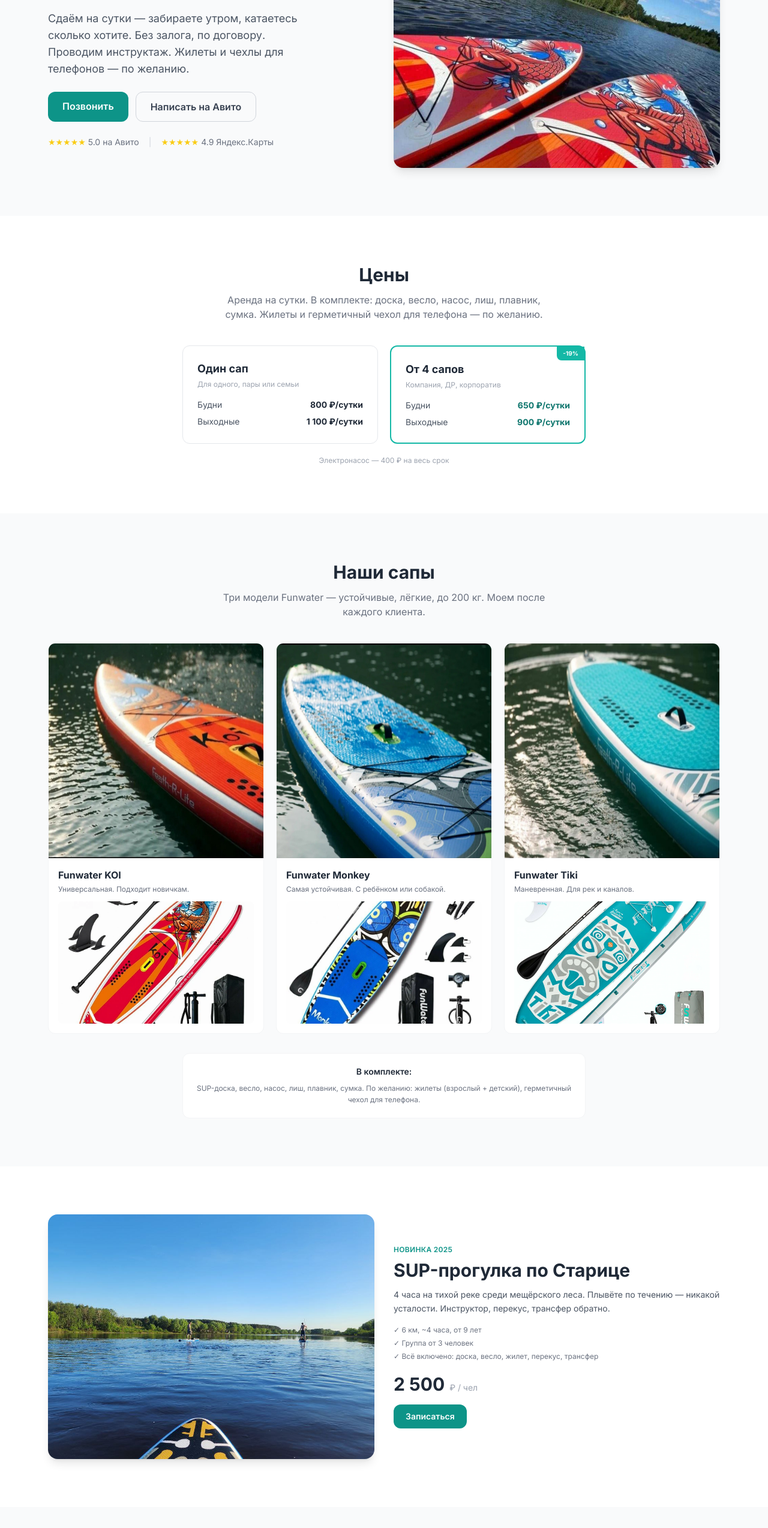
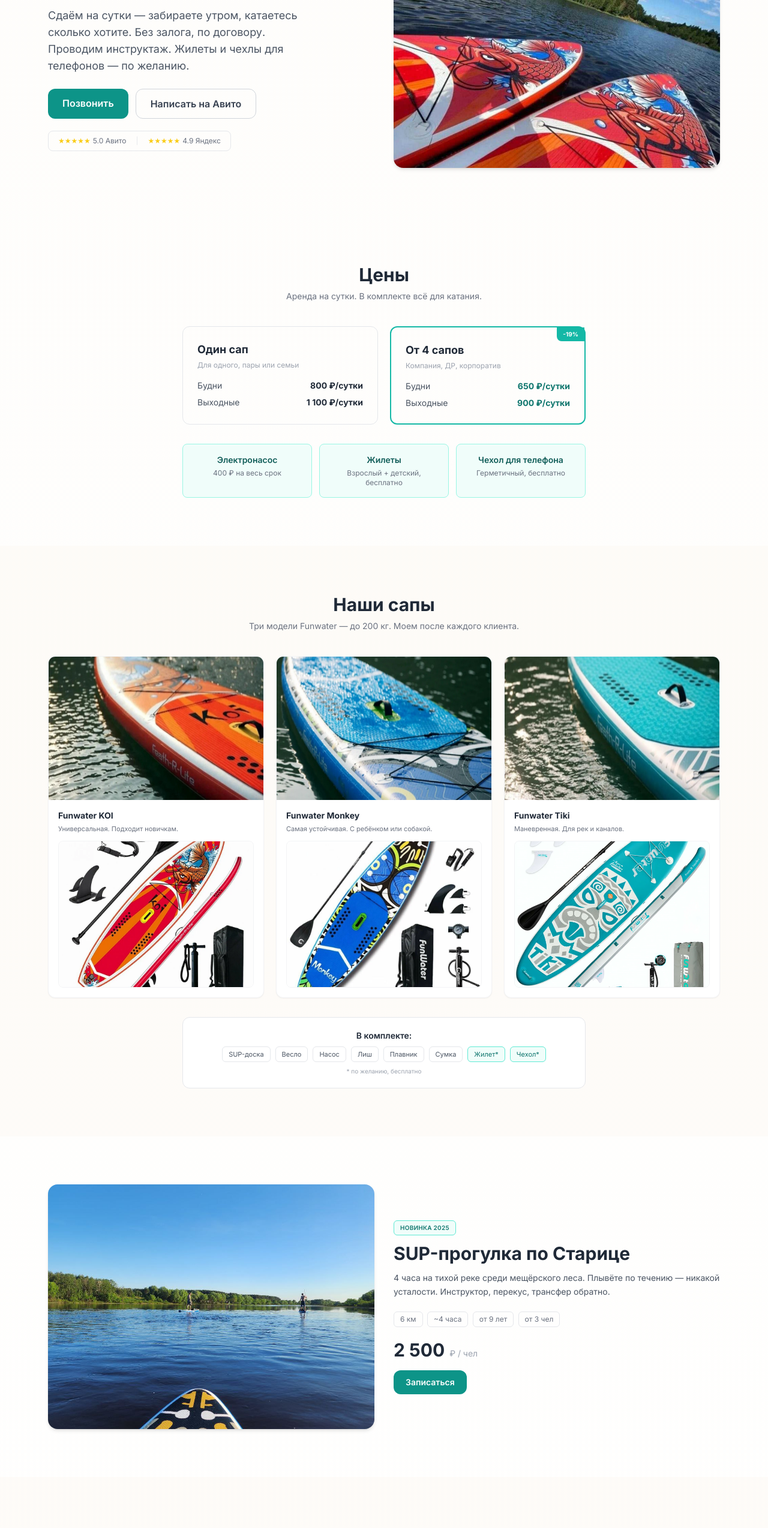
Before and after one commit to ieihh2828/suprent, a plain HTML site: page site/index.html in a window 1280 px wide. Shown: the part 240-2788 px from the top of the page at 60% size. Drawn offline with nearby package versions, Linux system fonts and the light colour scheme.

Commit message:
style: рамочки, кремовый градиент, card уменьшены kit увеличены, сервисы выделены

```diff
--- a/site/index.html
+++ b/site/index.html
@@ -11,23 +11,14 @@
   <link href="https://fonts.googleapis.com/css2?family=Inter:wght@400;500;600;700;800&display=swap" rel="stylesheet">
   <script src="https://cdn.tailwindcss.com"></script>
   <script>
-    tailwind.config = {
-      theme: {
-        extend: {
-          fontFamily: { sans: ['Inter', 'sans-serif'] },
-          colors: {
-            brand: {50:'#f0fdfa',100:'#ccfbf1',200:'#99f6e4',300:'#5eead4',400:'#2dd4bf',500:'#14b8a6',600:'#0d9488',700:'#0f766e',800:'#115e59',900:'#134e4a'}
-          }
-        }
-      }
-    }
+    tailwind.config={theme:{extend:{fontFamily:{sans:['Inter','sans-serif']},colors:{brand:{50:'#f0fdfa',100:'#ccfbf1',200:'#99f6e4',300:'#5eead4',400:'#2dd4bf',500:'#14b8a6',600:'#0d9488',700:'#0f766e',800:'#115e59',900:'#134e4a'},cream:{50:'#fefdfb',100:'#fdf9f3'}}}}}
   </script>
   <style>
-    .fade-up{opacity:0;transform:translateY(30px);transition:opacity .7s ease,transform .7s ease}
+    .fade-up{opacity:0;transform:translateY(25px);transition:opacity .6s ease,transform .6s ease}
     .fade-up.visible{opacity:1;transform:translateY(0)}
   </style>
 </head>
-<body class="font-sans text-gray-800 bg-white antialiased">
+<body class="font-sans text-gray-800 bg-gradient-to-b from-cream-50 to-white antialiased">
 
 <!-- NAV -->
 <nav class="fixed top-0 w-full bg-white/95 backdrop-blur-md z-50 border-b border-gray-100">
@@ -48,44 +39,36 @@
 </nav>
 
 <!-- HERO -->
-<section class="pt-20 pb-12 md:pt-28 md:pb-20 bg-gray-50">
+<section class="pt-20 pb-12 md:pt-28 md:pb-20">
   <div class="max-w-6xl mx-auto px-4 grid md:grid-cols-2 gap-8 items-center">
     <div class="fade-up">
-      <h1 class="text-3xl md:text-4xl lg:text-5xl font-extrabold leading-tight text-gray-900">
-        Прокат сапбордов<br>в Солотче
-      </h1>
-      <p class="mt-4 text-base md:text-lg text-gray-600 max-w-md leading-relaxed">
-        Сдаём на сутки — забираете утром, катаетесь сколько хотите. Без залога, по договору. Проводим инструктаж. Жилеты и чехлы для телефонов — по желанию.
-      </p>
+      <h1 class="text-3xl md:text-4xl lg:text-5xl font-extrabold leading-tight text-gray-900">Прокат сапбордов<br>в Солотче</h1>
+      <p class="mt-4 text-base md:text-lg text-gray-600 max-w-md leading-relaxed">Сдаём на сутки — забираете утром, катаетесь сколько хотите. Без залога, по договору. Проводим инструктаж. Жилеты и чехлы для телефонов — по желанию.</p>
       <div class="mt-6 flex flex-wrap gap-3">
         <a href="tel:+79156053803" class="bg-brand-600 text-white px-6 py-3 rounded-xl font-semibold hover:bg-brand-700 transition text-sm md:text-base">Позвонить</a>
         <a href="https://www.avito.ru/brands/6cf8014eaebdd1df8f3f94bd1f3e6e82/all/predlozheniya_uslug?sellerId=22d13ecf193b40346434a4135102316b" target="_blank" class="border border-gray-300 text-gray-700 px-6 py-3 rounded-xl font-semibold hover:border-brand-400 hover:text-brand-700 transition text-sm md:text-base">Написать на Авито</a>
       </div>
-      <div class="mt-6 flex items-center gap-4 text-xs md:text-sm text-gray-500">
-        <div class="flex items-center gap-1">
-          <span class="text-yellow-400">&#9733;&#9733;&#9733;&#9733;&#9733;</span>
-          <span>5.0 на Авито</span>
-        </div>
-        <span class="text-gray-300">|</span>
-        <div class="flex items-center gap-1">
-          <span class="text-yellow-400">&#9733;&#9733;&#9733;&#9733;&#9733;</span>
-          <span>4.9 Яндекс.Карты</span>
-        </div>
+      <div class="mt-5 inline-flex items-center gap-4 text-xs text-gray-500 border border-gray-200 rounded-lg px-4 py-2">
+        <span class="flex items-center gap-1"><span class="text-yellow-400">&#9733;&#9733;&#9733;&#9733;&#9733;</span> 5.0 Авито</span>
+        <span class="text-gray-200">|</span>
+        <span class="flex items-center gap-1"><span class="text-yellow-400">&#9733;&#9733;&#9733;&#9733;&#9733;</span> 4.9 Яндекс</span>
       </div>
     </div>
     <div class="fade-up">
-      <img src="img/hero.jpg" alt="Сап на воде" class="w-full rounded-2xl shadow-lg object-cover aspect-[4/3]">
+      <img src="img/hero.jpg" alt="Сап на воде" class="w-full rounded-2xl shadow-md object-cover aspect-[4/3]">
     </div>
   </div>
 </section>
 
 <!-- PRICES -->
-<section id="prices" class="py-14 md:py-20 bg-white">
+<section id="prices" class="py-14 md:py-20">
   <div class="max-w-6xl mx-auto px-4">
-    <h2 class="text-2xl md:text-3xl font-bold text-center mb-3">Цены</h2>
-    <p class="text-center text-gray-500 mb-10 max-w-xl mx-auto text-sm md:text-base">Аренда на сутки. В комплекте: доска, весло, насос, лиш, плавник, сумка. Жилеты и герметичный чехол для телефона — по желанию.</p>
+    <div class="text-center mb-10">
+      <h2 class="text-2xl md:text-3xl font-bold mb-2">Цены</h2>
+      <p class="text-gray-500 text-sm max-w-lg mx-auto">Аренда на сутки. В комплекте всё для катания.</p>
+    </div>
     <div class="grid md:grid-cols-2 gap-5 max-w-2xl mx-auto">
-      <div class="border border-gray-200 rounded-xl p-6 hover:border-brand-300 transition fade-up">
+      <div class="border border-gray-200 rounded-xl p-6 hover:border-brand-300 hover:shadow-sm transition fade-up">
         <h3 class="font-bold text-lg mb-1">Один сап</h3>
         <p class="text-xs text-gray-400 mb-4">Для одного, пары или семьи</p>
         <div class="space-y-2 text-sm">
@@ -103,67 +86,91 @@
         </div>
       </div>
     </div>
-    <p class="text-center text-xs text-gray-400 mt-5">Электронасос — 400 ₽ на весь срок</p>
+    <!-- SERVICES -->
+    <div class="mt-8 grid grid-cols-1 sm:grid-cols-3 gap-3 max-w-2xl mx-auto">
+      <div class="border border-brand-200 bg-brand-50 rounded-lg p-4 text-center fade-up">
+        <p class="font-semibold text-sm text-brand-800">Электронасос</p>
+        <p class="text-xs text-gray-500 mt-1">400 ₽ на весь срок</p>
+      </div>
+      <div class="border border-brand-200 bg-brand-50 rounded-lg p-4 text-center fade-up">
+        <p class="font-semibold text-sm text-brand-800">Жилеты</p>
+        <p class="text-xs text-gray-500 mt-1">Взрослый + детский, бесплатно</p>
+      </div>
+      <div class="border border-brand-200 bg-brand-50 rounded-lg p-4 text-center fade-up">
+        <p class="font-semibold text-sm text-brand-800">Чехол для телефона</p>
+        <p class="text-xs text-gray-500 mt-1">Герметичный, бесплатно</p>
+      </div>
+    </div>
   </div>
 </section>
 
 <!-- FLEET -->
-<section id="fleet" class="py-14 md:py-20 bg-gray-50">
+<section id="fleet" class="py-14 md:py-20 bg-cream-100/50">
   <div class="max-w-6xl mx-auto px-4">
-    <h2 class="text-2xl md:text-3xl font-bold text-center mb-3">Наши сапы</h2>
-    <p class="text-center text-gray-500 mb-10 max-w-xl mx-auto text-sm md:text-base">Три модели Funwater — устойчивые, лёгкие, до 200 кг. Моем после каждого клиента.</p>
+    <div class="text-center mb-10">
+      <h2 class="text-2xl md:text-3xl font-bold mb-2">Наши сапы</h2>
+      <p class="text-gray-500 text-sm max-w-lg mx-auto">Три модели Funwater — до 200 кг. Моем после каждого клиента.</p>
+    </div>
     <div class="grid grid-cols-1 sm:grid-cols-3 gap-5">
-      <!-- KOI -->
-      <div class="bg-white rounded-xl overflow-hidden border border-gray-100 fade-up">
-        <img src="img/koi-card.jpg" alt="Funwater KOI" class="w-full aspect-square object-cover">
+      <div class="bg-white rounded-xl overflow-hidden border border-gray-100 shadow-sm fade-up">
+        <img src="img/koi-card.jpg" alt="Funwater KOI" class="w-full aspect-[3/2] object-cover">
         <div class="p-4">
-          <h3 class="font-bold mb-1">Funwater KOI</h3>
-          <p class="text-xs text-gray-500 mb-3">Универсальная. Подходит новичкам.</p>
-          <img src="img/koi-kit.jpg" alt="Комплект KOI" class="w-full rounded-lg aspect-[16/10] object-cover">
+          <h3 class="font-bold text-sm mb-1">Funwater KOI</h3>
+          <p class="text-[11px] text-gray-500 mb-3">Универсальная. Подходит новичкам.</p>
+          <img src="img/koi-kit.jpg" alt="Комплект KOI" class="w-full rounded-lg aspect-[4/3] object-cover border border-gray-100">
         </div>
       </div>
-      <!-- MONKEY -->
-      <div class="bg-white rounded-xl overflow-hidden border border-gray-100 fade-up">
-        <img src="img/monkey-card.jpg" alt="Funwater Monkey" class="w-full aspect-square object-cover">
+      <div class="bg-white rounded-xl overflow-hidden border border-gray-100 shadow-sm fade-up">
+        <img src="img/monkey-card.jpg" alt="Funwater Monkey" class="w-full aspect-[3/2] object-cover">
         <div class="p-4">
-          <h3 class="font-bold mb-1">Funwater Monkey</h3>
-          <p class="text-xs text-gray-500 mb-3">Самая устойчивая. С ребёнком или собакой.</p>
-          <img src="img/monkey-kit.jpg" alt="Комплект Monkey" class="w-full rounded-lg aspect-[16/10] object-cover">
+          <h3 class="font-bold text-sm mb-1">Funwater Monkey</h3>
+          <p class="text-[11px] text-gray-500 mb-3">Самая устойчивая. С ребёнком или собакой.</p>
+          <img src="img/monkey-kit.jpg" alt="Комплект Monkey" class="w-full rounded-lg aspect-[4/3] object-cover border border-gray-100">
         </div>
       </div>
-      <!-- TIKI -->
-      <div class="bg-white rounded-xl overflow-hidden border border-gray-100 fade-up">
-        <img src="img/tiki-card.jpg" alt="Funwater Tiki" class="w-full aspect-square object-cover">
+      <div class="bg-white rounded-xl overflow-hidden border border-gray-100 shadow-sm fade-up">
+        <img src="img/tiki-card.jpg" alt="Funwater Tiki" class="w-full aspect-[3/2] object-cover">
         <div class="p-4">
-          <h3 class="font-bold mb-1">Funwater Tiki</h3>
-          <p class="text-xs text-gray-500 mb-3">Маневренная. Для рек и каналов.</p>
-          <img src="img/tiki-kit.jpg" alt="Комплект Tiki" class="w-full rounded-lg aspect-[16/10] object-cover">
+          <h3 class="font-bold text-sm mb-1">Funwater Tiki</h3>
+          <p class="text-[11px] text-gray-500 mb-3">Маневренная. Для рек и каналов.</p>
+          <img src="img/tiki-kit.jpg" alt="Комплект Tiki" class="w-full rounded-lg aspect-[4/3] object-cover border border-gray-100">
         </div>
       </div>
     </div>
-    <div class="mt-8 bg-white border border-gray-100 rounded-xl p-5 max-w-2xl mx-auto">
+    <div class="mt-8 border border-gray-200 rounded-xl p-5 max-w-2xl mx-auto bg-white">
       <p class="font-semibold text-sm mb-2 text-center">В комплекте:</p>
-      <p class="text-xs text-gray-500 text-center leading-relaxed">SUP-доска, весло, насос, лиш, плавник, сумка. По желанию: жилеты (взрослый + детский), герметичный чехол для телефона.</p>
+      <div class="flex flex-wrap justify-center gap-2 text-[11px] text-gray-600">
+        <span class="border border-gray-200 rounded-md px-2.5 py-1">SUP-доска</span>
+        <span class="border border-gray-200 rounded-md px-2.5 py-1">Весло</span>
+        <span class="border border-gray-200 rounded-md px-2.5 py-1">Насос</span>
+        <span class="border border-gray-200 rounded-md px-2.5 py-1">Лиш</span>
+        <span class="border border-gray-200 rounded-md px-2.5 py-1">Плавник</span>
+        <span class="border border-gray-200 rounded-md px-2.5 py-1">Сумка</span>
+        <span class="border border-brand-300 bg-brand-50 rounded-md px-2.5 py-1 text-brand-700">Жилет*</span>
+        <span class="border border-brand-300 bg-brand-50 rounded-md px-2.5 py-1 text-brand-700">Чехол*</span>
+      </div>
+      <p class="text-[10px] text-gray-400 mt-2 text-center">* по желанию, бесплатно</p>
     </div>
   </div>
 </section>
 
 <!-- TOUR -->
-<section id="tour" class="py-14 md:py-20 bg-white">
+<section id="tour" class="py-14 md:py-20">
   <div class="max-w-6xl mx-auto px-4">
     <div class="grid md:grid-cols-2 gap-8 items-center">
       <div class="order-2 md:order-1 fade-up">
-        <img src="img/tour.jpg" alt="SUP-прогулка по Старице" class="w-full rounded-2xl shadow-lg object-cover aspect-[4/3]">
+        <img src="img/tour.jpg" alt="SUP-прогулка по Старице" class="w-full rounded-2xl shadow-md object-cover aspect-[4/3]">
       </div>
       <div class="order-1 md:order-2 fade-up">
-        <p class="text-brand-600 font-semibold text-xs uppercase tracking-wide mb-2">Новинка 2025</p>
+        <span class="inline-block border border-brand-300 bg-brand-50 text-brand-700 text-[10px] font-semibold uppercase tracking-wide px-2.5 py-1 rounded-md mb-3">Новинка 2025</span>
         <h2 class="text-2xl md:text-3xl font-bold mb-3">SUP-прогулка по Старице</h2>
         <p class="text-sm text-gray-600 mb-4 leading-relaxed">4 часа на тихой реке среди мещёрского леса. Плывёте по течению — никакой усталости. Инструктор, перекус, трансфер обратно.</p>
-        <ul class="space-y-1.5 text-xs text-gray-500 mb-5">
-          <li>&#10003; 6 км, ~4 часа, от 9 лет</li>
-          <li>&#10003; Группа от 3 человек</li>
-          <li>&#10003; Всё включено: доска, весло, жилет, перекус, трансфер</li>
-        </ul>
+        <div class="space-y-1.5 text-xs text-gray-500 mb-5">
+          <p class="border border-gray-200 rounded-md inline-block px-2.5 py-1 mr-1">6 км</p>
+          <p class="border border-gray-200 rounded-md inline-block px-2.5 py-1 mr-1">~4 часа</p>
+          <p class="border border-gray-200 rounded-md inline-block px-2.5 py-1 mr-1">от 9 лет</p>
+          <p class="border border-gray-200 rounded-md inline-block px-2.5 py-1">от 3 чел</p>
+        </div>
         <div class="flex items-baseline gap-2 mb-4">
           <span class="text-3xl font-bold">2 500</span>
           <span class="text-gray-400 text-sm">₽ / чел</span>
@@ -175,57 +182,57 @@
 </section>
 
 <!-- WHY -->
-<section class="py-14 md:py-20 bg-gray-50">
+<section class="py-14 md:py-20 bg-cream-100/50">
   <div class="max-w-6xl mx-auto px-4">
     <h2 class="text-2xl md:text-3xl font-bold text-center mb-8">Почему мы</h2>
-    <div class="grid grid-cols-2 md:grid-cols-3 gap-4">
-      <div class="bg-white rounded-xl p-5 border border-gray-100 fade-up">
+    <div class="grid grid-cols-2 md:grid-cols-3 gap-3">
+      <div class="bg-white rounded-xl p-4 border border-gray-100 fade-up">
         <p class="font-semibold text-sm mb-1">Чистые сапы</p>
-        <p class="text-xs text-gray-500">Моем после каждого клиента</p>
+        <p class="text-[11px] text-gray-500">Моем после каждого клиента</p>
       </div>
-      <div class="bg-white rounded-xl p-5 border border-gray-100 fade-up">
+      <div class="bg-white rounded-xl p-4 border border-gray-100 fade-up">
         <p class="font-semibold text-sm mb-1">Без залога</p>
-        <p class="text-xs text-gray-500">По договору, паспорт + 18 лет</p>
+        <p class="text-[11px] text-gray-500">По договору, паспорт + 18 лет</p>
       </div>
-      <div class="bg-white rounded-xl p-5 border border-gray-100 fade-up">
+      <div class="bg-white rounded-xl p-4 border border-gray-100 fade-up">
         <p class="font-semibold text-sm mb-1">Инструктаж</p>
-        <p class="text-xs text-gray-500">Проводим перед каждой выдачей</p>
+        <p class="text-[11px] text-gray-500">Проводим перед каждой выдачей</p>
       </div>
-      <div class="bg-white rounded-xl p-5 border border-gray-100 fade-up">
-        <p class="font-semibold text-sm mb-1">Жилеты и чехлы</p>
-        <p class="text-xs text-gray-500">По желанию, бесплатно</p>
+      <div class="bg-white rounded-xl p-4 border border-brand-200 fade-up">
+        <p class="font-semibold text-sm mb-1 text-brand-700">Жилеты и чехлы</p>
+        <p class="text-[11px] text-gray-500">По желанию, бесплатно</p>
       </div>
-      <div class="bg-white rounded-xl p-5 border border-gray-100 fade-up">
+      <div class="bg-white rounded-xl p-4 border border-gray-100 fade-up">
         <p class="font-semibold text-sm mb-1">Рядом с водой</p>
-        <p class="text-xs text-gray-500">ГК «Гайдаровец», 5 мин до воды</p>
+        <p class="text-[11px] text-gray-500">ГК «Гайдаровец», 5 мин до воды</p>
       </div>
-      <div class="bg-white rounded-xl p-5 border border-gray-100 fade-up">
+      <div class="bg-white rounded-xl p-4 border border-gray-100 fade-up">
         <p class="font-semibold text-sm mb-1">5.0 Авито / 4.9 Карты</p>
-        <p class="text-xs text-gray-500">Работаем с 2023 года</p>
+        <p class="text-[11px] text-gray-500">Работаем с 2023 года</p>
       </div>
     </div>
   </div>
 </section>
 
 <!-- LOCATION -->
-<section id="location" class="py-14 md:py-20 bg-white">
+<section id="location" class="py-14 md:py-20">
   <div class="max-w-6xl mx-auto px-4">
     <h2 class="text-2xl md:text-3xl font-bold text-center mb-3">Где катаемся</h2>
     <p class="text-center text-gray-500 mb-8 text-sm max-w-md mx-auto">Солотча — 20 км от Рязани. Сосны, тишина, чистая вода.</p>
     <div class="grid grid-cols-2 md:grid-cols-4 gap-3 mb-8">
-      <div class="bg-gray-50 rounded-lg p-3 text-center"><p class="font-semibold text-xs">Река Старица</p></div>
-      <div class="bg-gray-50 rounded-lg p-3 text-center"><p class="font-semibold text-xs">Ласковское озеро</p></div>
-      <div class="bg-gray-50 rounded-lg p-3 text-center"><p class="font-semibold text-xs">Уржинское озеро</p></div>
-      <div class="bg-gray-50 rounded-lg p-3 text-center"><p class="font-semibold text-xs">Река Ока</p></div>
+      <div class="border border-gray-200 rounded-lg p-3 text-center"><p class="font-semibold text-xs">Река Старица</p></div>
+      <div class="border border-gray-200 rounded-lg p-3 text-center"><p class="font-semibold text-xs">Ласковское озеро</p></div>
+      <div class="border border-gray-200 rounded-lg p-3 text-center"><p class="font-semibold text-xs">Уржинское озеро</p></div>
+      <div class="border border-gray-200 rounded-lg p-3 text-center"><p class="font-semibold text-xs">Река Ока</p></div>
     </div>
-    <div class="rounded-xl overflow-hidden shadow-sm">
+    <div class="rounded-xl overflow-hidden border border-gray-200">
       <iframe src="https://yandex.ru/map-widget/v1/?z=12&ol=biz&oid=32822707925" width="100%" height="350" frameborder="0" loading="lazy"></iframe>
     </div>
   </div>
 </section>
 
 <!-- CONTACTS -->
-<section id="contacts" class="py-14 md:py-20 bg-gray-50">
+<section id="contacts" class="py-14 md:py-20 bg-cream-100/50">
   <div class="max-w-6xl mx-auto px-4 text-center">
     <h2 class="text-2xl md:text-3xl font-bold mb-3">Забронировать</h2>
     <p class="text-gray-500 mb-8 text-sm max-w-sm mx-auto">Позвоните или напишите — помогу выбрать сап и забронирую.</p>
@@ -233,17 +240,15 @@
       <a href="tel:+79156053803" class="bg-brand-600 hover:bg-brand-700 text-white px-6 py-3 rounded-xl font-semibold transition">+7 915 605-38-03</a>
       <a href="https://www.avito.ru/brands/6cf8014eaebdd1df8f3f94bd1f3e6e82/all/predlozheniya_uslug?sellerId=22d13ecf193b40346434a4135102316b" target="_blank" class="border border-gray-300 text-gray-700 px-6 py-3 rounded-xl font-semibold hover:border-brand-400 transition">Написать на Авито</a>
     </div>
-    <div class="grid grid-cols-1 sm:grid-cols-3 gap-4 text-xs text-gray-500 max-w-md mx-auto">
-      <div><p class="font-semibold text-gray-700 mb-0.5">Адрес</p>Солотча, ГК «Гайдаровец»</div>
-      <div><p class="font-semibold text-gray-700 mb-0.5">Режим</p>9:00–21:00, май–сентябрь</div>
-      <div><p class="font-semibold text-gray-700 mb-0.5">Документы</p>Паспорт РФ, 18+</div>
+    <div class="inline-flex flex-col sm:flex-row gap-4 text-xs text-gray-500 border border-gray-200 rounded-xl px-6 py-4">
+      <div><span class="font-semibold text-gray-700">Адрес:</span> Солотча, ГК «Гайдаровец»</div>
+      <div><span class="font-semibold text-gray-700">Режим:</span> 9:00–21:00, май–сентябрь</div>
+      <div><span class="font-semibold text-gray-700">Документы:</span> Паспорт РФ, 18+</div>
     </div>
   </div>
 </section>
 
-<footer class="bg-white border-t border-gray-100 text-gray-400 py-4 text-center text-[10px]">
-  2023–2026 SUPrent62. Рязань, Солотча.
-</footer>
+<footer class="border-t border-gray-100 text-gray-400 py-4 text-center text-[10px]">2023–2026 SUPrent62. Рязань, Солотча.</footer>
 
 <script>
 document.addEventListener('DOMContentLoaded',()=>{
```
